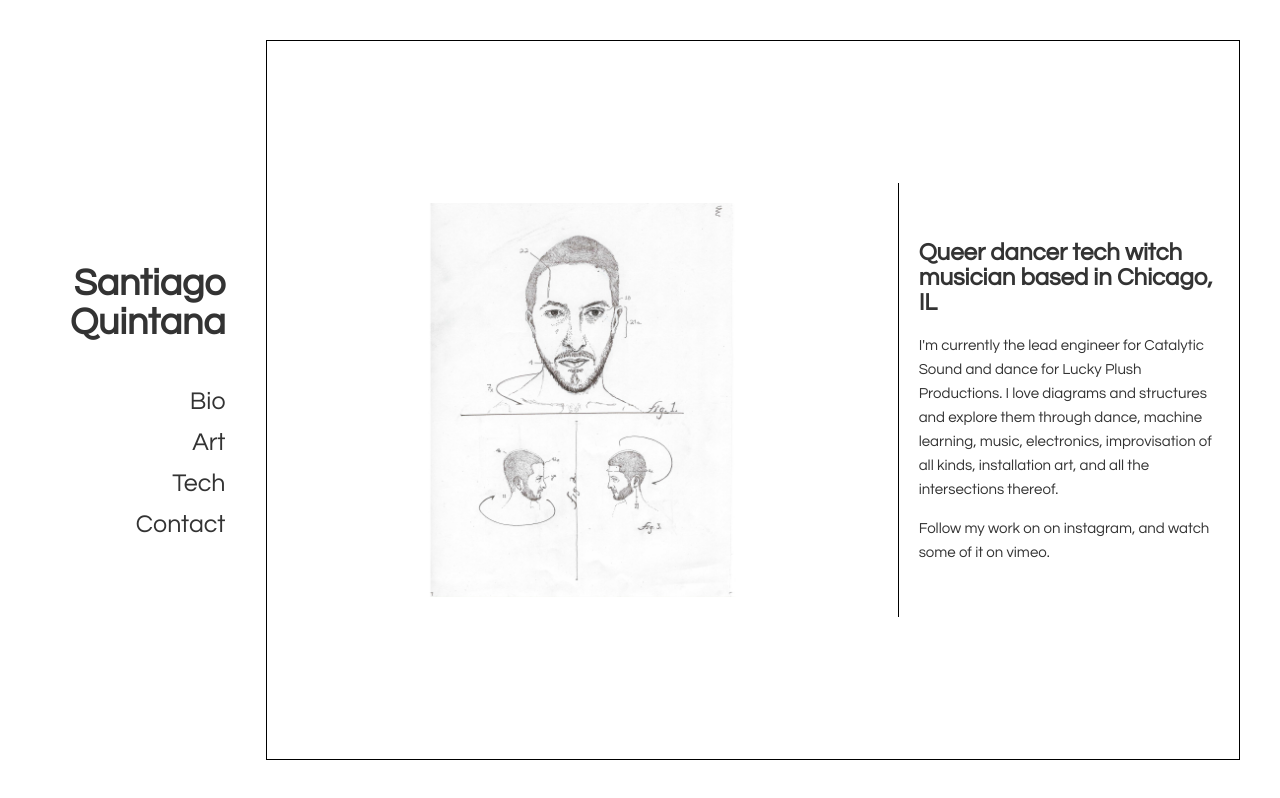
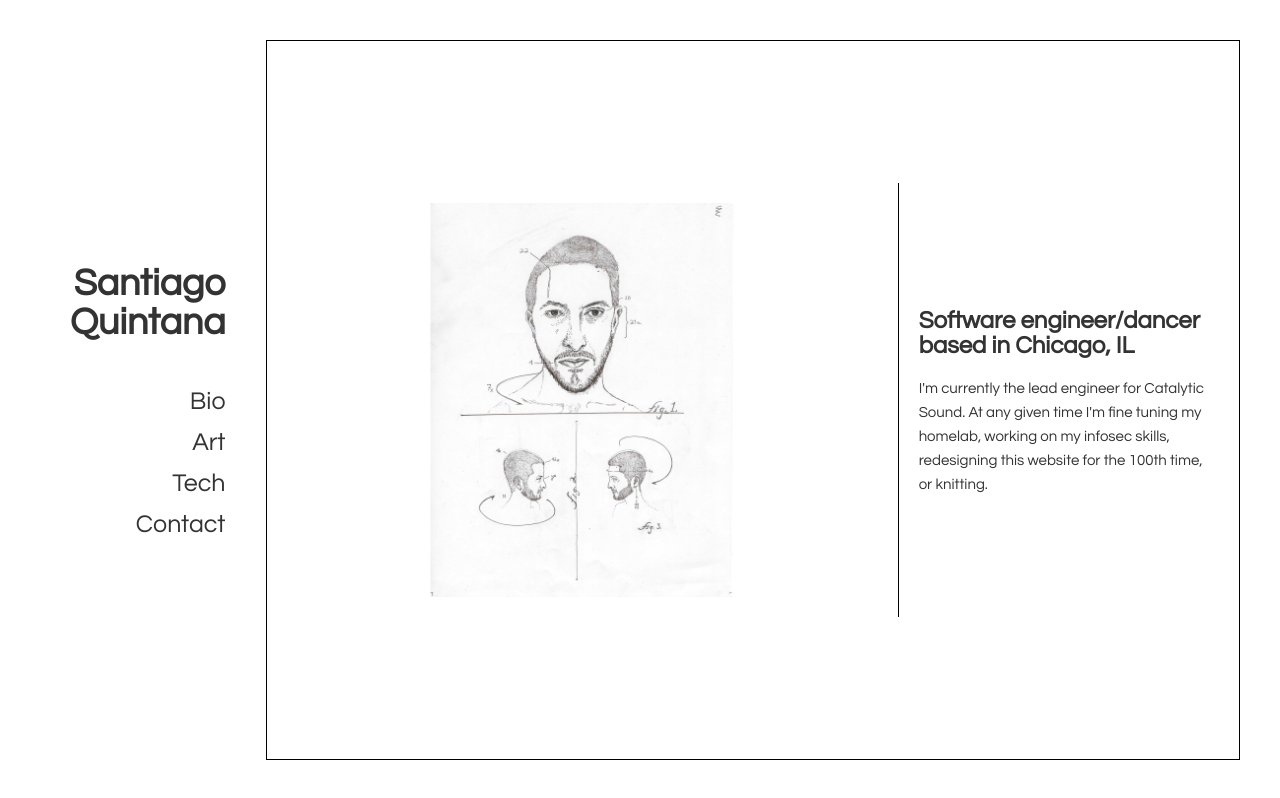
Before and after one commit to san3091/new-portfolio, a Svelte app: page / in a window 1280 px wide. Built offline with nearby package versions, Linux system fonts and the light colour scheme.

Commit message:
update info

```diff
--- a/src/Home.svelte
+++ b/src/Home.svelte
@@ -2,8 +2,8 @@
   import { fade } from 'svelte/transition'
   import Work from './components/Work.svelte'
   const me = {
-    title: "Queer dancer tech witch musician based in Chicago, IL",
-    description: "<p>I'm currently the lead engineer for <a href='https://catalyticsound.com/''>Catalytic Sound</a> and dance for <a href='https://www.luckyplush.com/''>Lucky Plush Productions</a>. I love diagrams and structures and explore them through dance, machine learning, music, electronics, improvisation of all kinds, installation art, and all the intersections thereof.</p><p>Follow my work on on <a href='https://www.instagram.com/santiago_mvmt/''>instagram</a>, and watch some of it on <a href='https://vimeo.com/santiagoqg'>vimeo</a>.</p>",
+    title: "Software engineer/dancer based in Chicago, IL",
+    description: "<p>I'm currently the lead engineer for <a href='https://catalyticsound.com/''>Catalytic Sound</a>. At any given time I'm fine tuning my homelab, working on my infosec skills, redesigning this website for the 100th time, or knitting.</p>",
     media: "images/santiagoTechnicalWide.jpg"
   }
 </script>
--- a/src/Tech.svelte
+++ b/src/Tech.svelte
@@ -21,7 +21,7 @@
       id: uid++,
       title: "Catalytic Soundstream",
       description: "<p>Ken Vandermark has had a long-term dream of a streaming platform for free jazz and improvised music that would compensate artists fairly and would facilitate the discovery of new projects as well as provide education on the history of the genre.</p><p>After the cancellation of all performances and rehearsals due to COVID-19, seeing artists suffer economically all around me—and with Max by my side—I felt more motivated than ever to build the Catalytic Soundstream. We got to work, Max focused on creating an amazing ui while I took care of the third party integrations with Patreon on the Rails backend and DevOps stuff.</p>",
-      media: "images/catalytic-logo.png"
+      media: "images/catalyticsoundstream.png"
     },
   ]
 </script>
```
Also changed, not shown: 1 other file (tests, documents, lock files or other folders).
